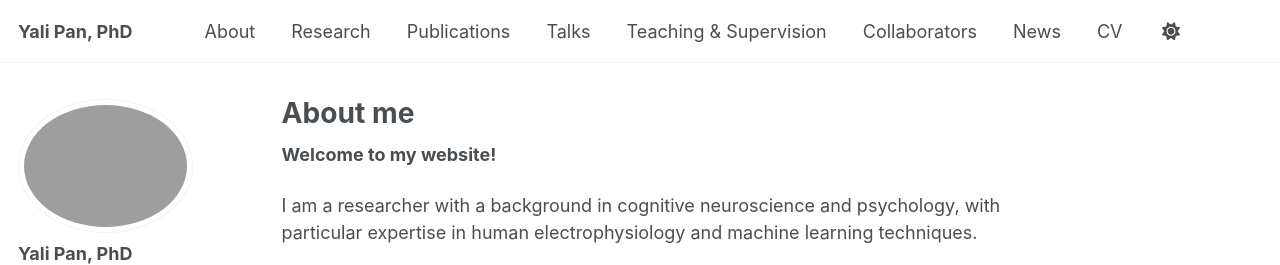
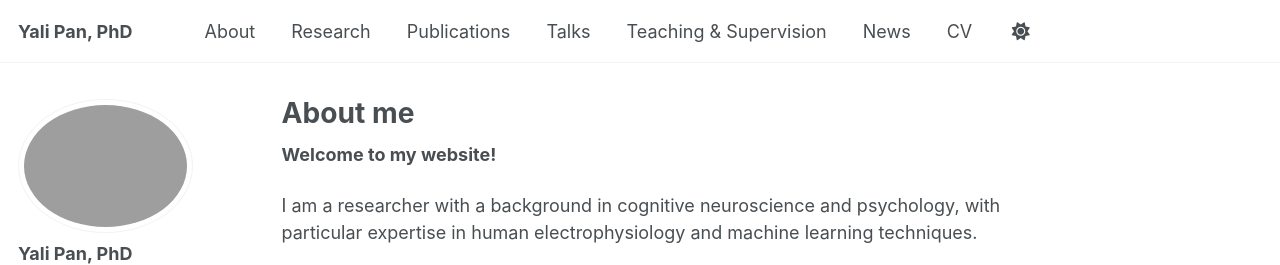
Before and after one commit to yalipan666/yalipan666.github.io, a Jekyll site: the page built from _pages/about.md, in a window 1280 px wide. Shown: the top 265 px of the page. Built offline with Jekyll 4.4.1, drawn with Linux system fonts in a browser that asks for light colours; some web fonts are replaced; a script that is not in the unit is left out.

Commit message:
Update navigation.yml

```diff
--- a/_data/navigation.yml
+++ b/_data/navigation.yml
@@ -23,9 +23,6 @@ main:
   - title: "Teaching & Supervision"
     url: /teaching/
 
-  - title: "Collaborators"
-    url: /collaborators/
-
   - title: "News"
     url: /news/
 
```
